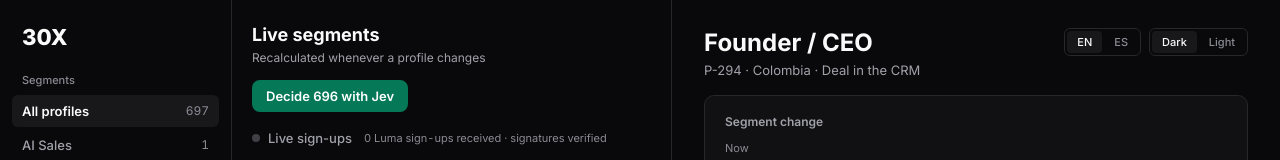
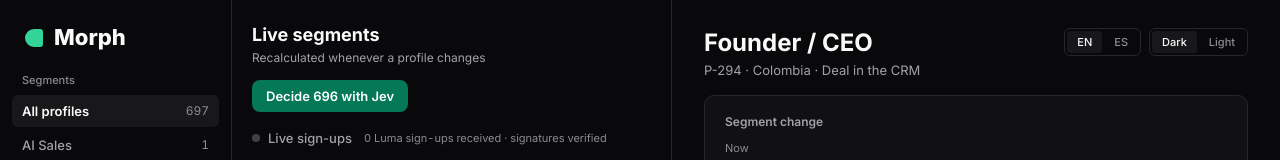
Before and after one commit to 30xteam/morph, a Next.js app: page / in a window 1280 px wide. Shown: the top 160 px of the page. Built offline with nearby package versions, Linux system fonts and the light colour scheme; no server answers; what @ebay/nice-modal-react would draw is missing.

Commit message:
feat(ui): add morph logo and favicon

```diff
--- a/src/features/segmentation/components/shell/console-sidebar.tsx
+++ b/src/features/segmentation/components/shell/console-sidebar.tsx
@@ -2,6 +2,8 @@
 
 import Link from 'next/link';
 import { usePathname, useRouter } from 'next/navigation';
+
+import { MorphLogo } from '@/ui';
 
 import { useConsoleCounts } from '../../hooks/use-console-counts';
 import { useMessages } from '../../hooks/use-messages';
@@ -39,7 +41,7 @@ export function ConsoleSidebar() {
 
   return (
     <aside className="sticky top-0 hidden h-dvh w-sidebar shrink-0 flex-col gap-0.5 overflow-y-auto border-r border-line px-3 py-6 desktop:flex">
-      <p className="px-2.5 pb-5 text-logo text-ink">30X</p>
+      <MorphLogo className="px-2.5 pb-5" />
       <nav aria-label={m.nav.label} className="flex flex-1 flex-col gap-0.5">
         <h2 className="px-2.5 pb-1.5 text-caption font-medium text-ink-muted">{m.nav.segments}</h2>
         {segments.map(({ value, label, count }) => (
--- a/src/features/segmentation/components/shell/console-topbar.tsx
+++ b/src/features/segmentation/components/shell/console-topbar.tsx
@@ -4,6 +4,7 @@ import Link from 'next/link';
 import { usePathname } from 'next/navigation';
 
 import { cx } from '@/core/cx';
+import { MorphLogo } from '@/ui';
 
 import { useMessages } from '../../hooks/use-messages';
 import { PreferenceToggles } from '../preference-toggles';
@@ -22,7 +23,7 @@ export function ConsoleTopbar() {
   return (
     <header className="flex flex-col gap-2 border-b border-line px-4 pt-4 desktop:hidden">
       <div className="flex items-center justify-between gap-3">
-        <p className="text-logo text-ink">30X</p>
+        <MorphLogo />
         <PreferenceToggles />
       </div>
       <nav aria-label={m.nav.label} className="-mx-4 flex gap-1 overflow-x-auto px-4">
--- a/src/ui/index.ts
+++ b/src/ui/index.ts
@@ -1,3 +1,4 @@
 export { Button } from './button/button';
 export type { ButtonProps, ButtonVariant } from './button/button.types';
 export { buttonVariants } from './button/button-variants';
+export { MorphLogo, MorphMark } from './logo';
--- /dev/null
+++ b/src/ui/logo/index.ts
@@ -0,0 +1 @@
+export { MorphLogo, MorphMark } from './morph-logo';
--- /dev/null
+++ b/src/ui/logo/morph-logo.tsx
@@ -0,0 +1,20 @@
+import { cx } from '@/core/cx';
+
+const MARK_PATH = 'M12 3h6a3 3 0 0 1 3 3v12a3 3 0 0 1-3 3h-6a9 9 0 0 1 0-18z';
+
+export function MorphMark({ className }: { className?: string }) {
+  return (
+    <svg aria-hidden="true" viewBox="0 0 24 24" className={cx('size-6 shrink-0', className)}>
+      <path d={MARK_PATH} fill="currentColor" />
+    </svg>
+  );
+}
+
+export function MorphLogo({ className }: { className?: string }) {
+  return (
+    <span className={cx('flex items-center gap-2 text-logo text-ink', className)}>
+      <MorphMark className="text-accent" />
+      Morph
+    </span>
+  );
+}
```
Also changed, not shown: src/app/icon.svg.
